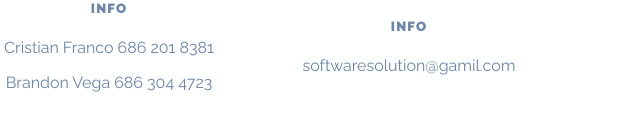
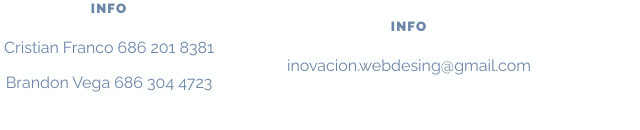
Before and after one commit to inovDesing/inoDesing, a plain HTML site: page index.html in a window 1280 px wide. Shown: the part 2308-2438 px from the top of the page, 531-1171 px from the left. Drawn offline with nearby package versions, Linux system fonts and the light colour scheme; some packages are replaced by stand-ins of ours; a script that the page names is missing.

Commit message:
Cambio de correo

```diff
--- a/index.html
+++ b/index.html
@@ -197,7 +197,7 @@
           <img class="tecno" src="images/gmail.png" alt="">
           <div class="text-box">
             <h5 data-ix="slowfade-scroll-bigs">info</h5>
-            <p data-ix="slowfade-scroll-bigs">softwaresolution@gamil.com</p>
+            <p data-ix="slowfade-scroll-bigs">inovacion.webdesing@gmail.com</p>
           </div>
         </div>
 
```
